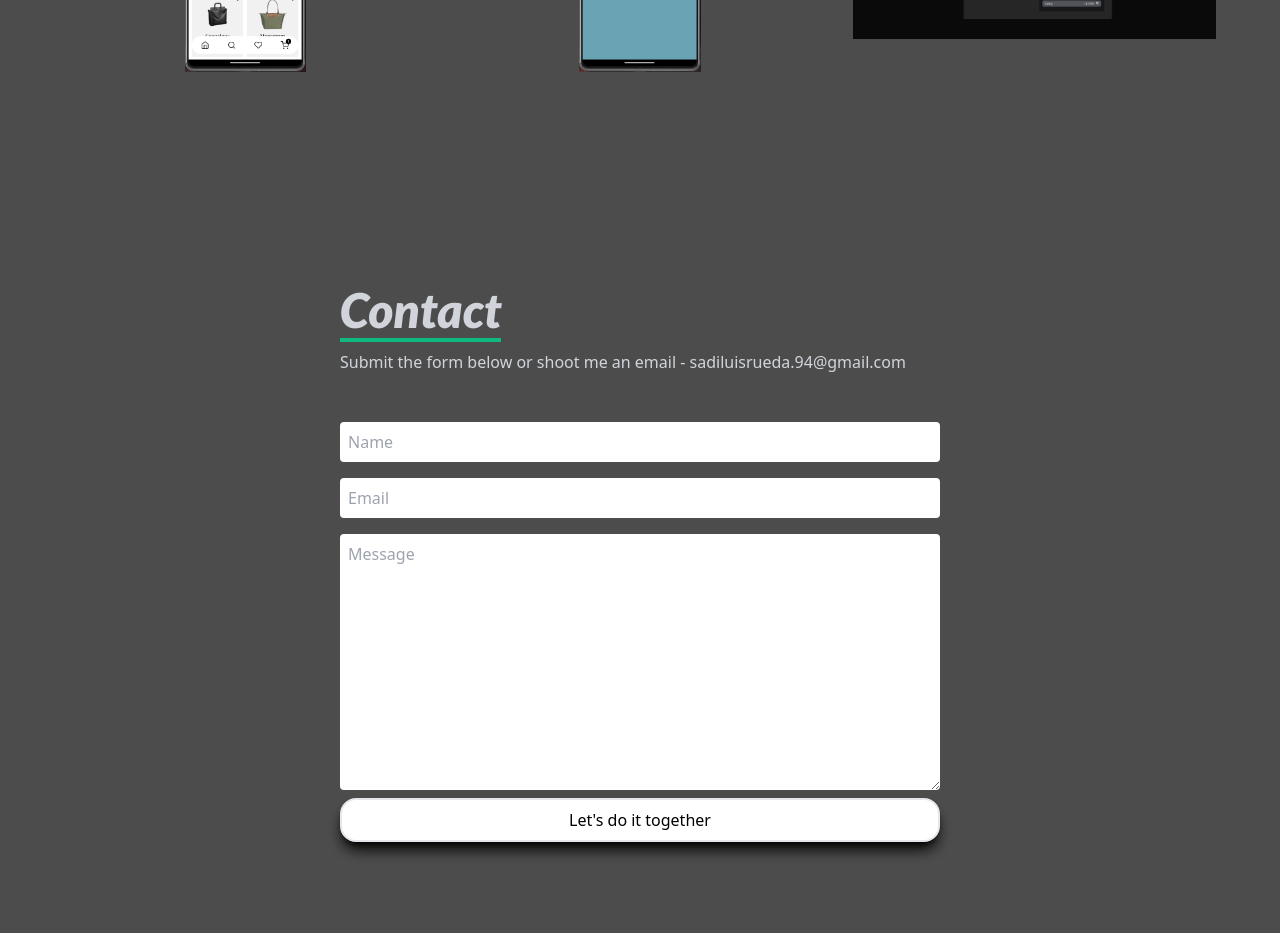
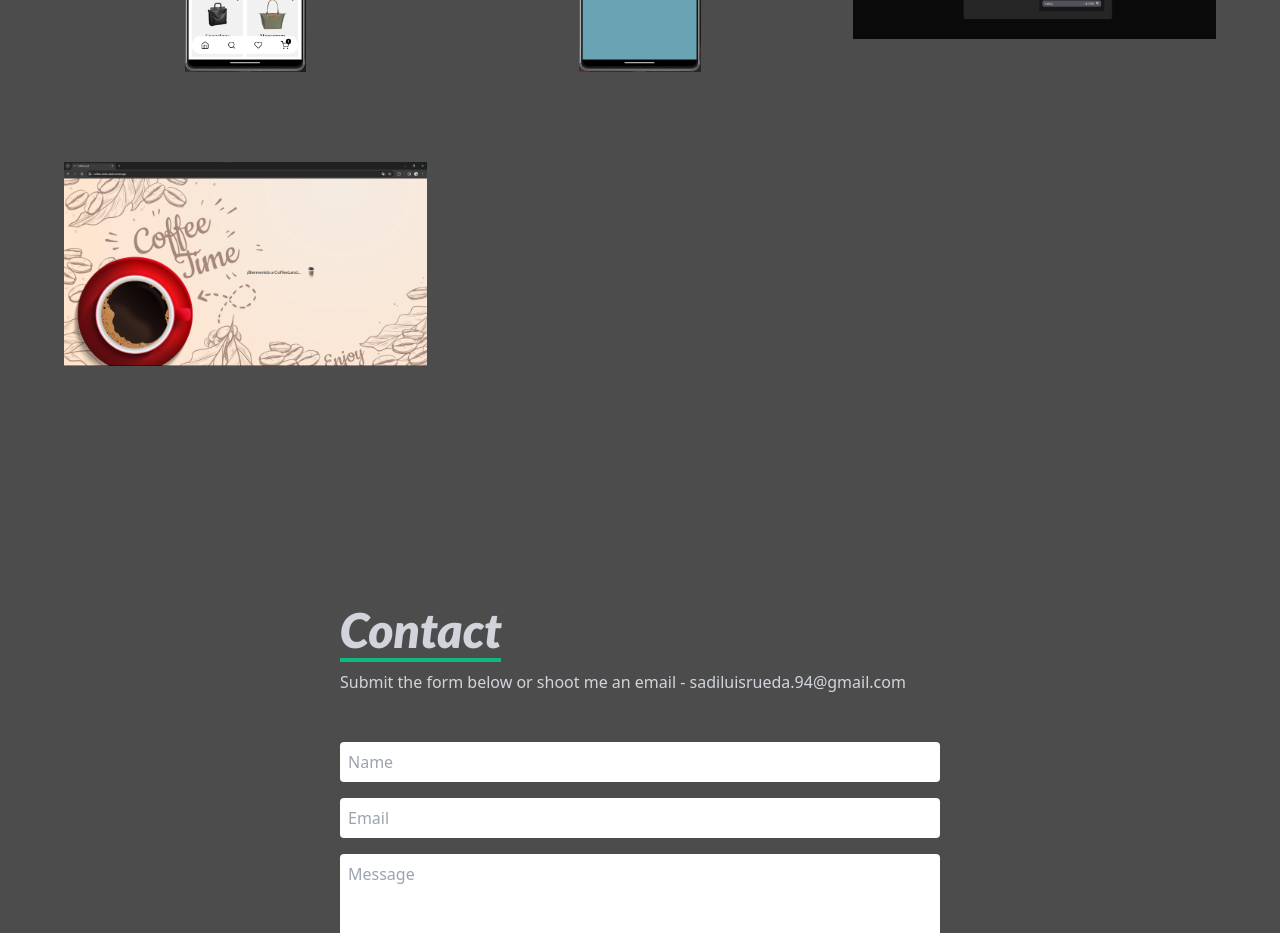
Before and after one commit to SadiLuis/PortFolio2.0, a React (Vite) app: page / in a window 1280 px wide. Shown: the part 3360-4293 px from the top of the page. Built offline with nearby package versions, Linux system fonts and the light colour scheme.

Commit message:
Adding new project

```diff
--- a/src/components/Work.jsx
+++ b/src/components/Work.jsx
@@ -92,7 +92,7 @@ const Work = () => {
                     href={github}
                     target="_blank"
                     rel="noopener noreferrer"
-                    className="transition-all duration-300 text-white hover:text-gray-500"
+                    className="transition-all w-12 text-center text-green-600 relative before:absolute before:top-0 before:left-0 before:w-full before:h-full before:z-10 before:bg-green-500/50 before:transition-all before:duration-300 hover:before:opacity-0 hover:before:scale-50 after:absolute after:top-0 after:left-0 after:w-full after:h-full after:z-10 after:opacity-0 after:transition-all after:duration-300 after:border after:border-green-600 after:scale-125 hover:after:opacity-100 hover:after:scale-100"
                   >
                     Code
                   </a>
@@ -100,7 +100,7 @@ const Work = () => {
                     href={live}
                     target="_blank"
                     rel="noopener noreferrer"
-                    className="transition-all duration-300 text-white hover:text-gray-500"
+                    className="transition-all w-12 text-center text-red-600 relative before:absolute before:top-0 before:left-0 before:w-full before:h-full before:z-10 before:bg-red-500/50 before:transition-all before:duration-300 hover:before:opacity-0 hover:before:scale-50 after:absolute after:top-0 after:left-0 after:w-full after:h-full after:z-10 after:opacity-0 after:transition-all after:duration-300 after:border after:border-red-600 after:scale-125 hover:after:opacity-100 hover:after:scale-100"
                   >
                     Live
                   </a>
--- a/src/data/Data.js
+++ b/src/data/Data.js
@@ -4,6 +4,7 @@ import Hotel from '/projects/hotel.png';
 import Befree from '/projects/Befree.png';
 import Tracker from '/projects/tracker.png'
 import Pomodoro from '/projects/pomodoro.png'
+import CoffeeLand from '/projects/coffeeland.png'
 
 export const data=[
     {
@@ -48,6 +49,13 @@ export const data=[
         github:"https://github.com/SadiLuis/tracker",
         live:"https://salary-track.netlify.app/",
     },
+    {
+        id:7,
+        name:"CoffeeLand",
+        image:CoffeeLand,
+        github:"https://github.com/SadiLuis/CoffeeLand",
+        live:"https://coffee-land-steel.vercel.app/",
+    },
 
 
 ]
```
Also changed, not shown: public/projects/coffeeland.png (added).
